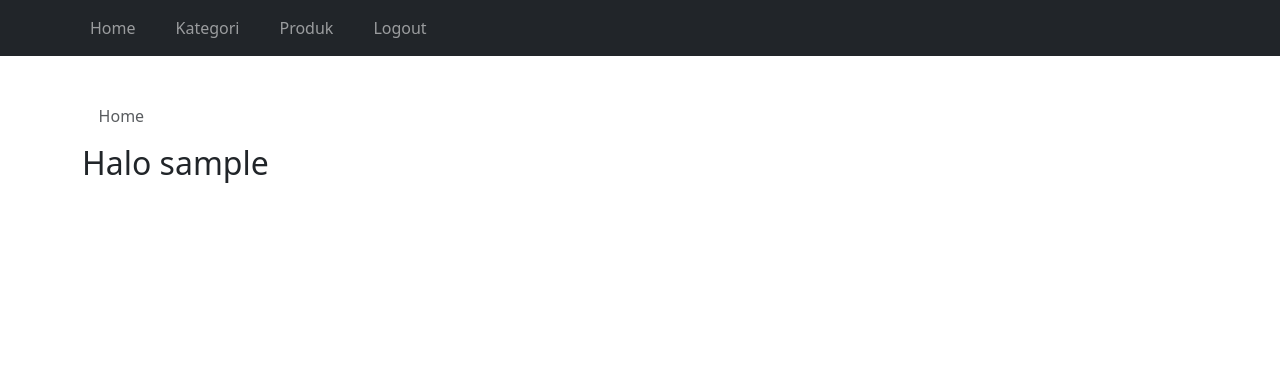
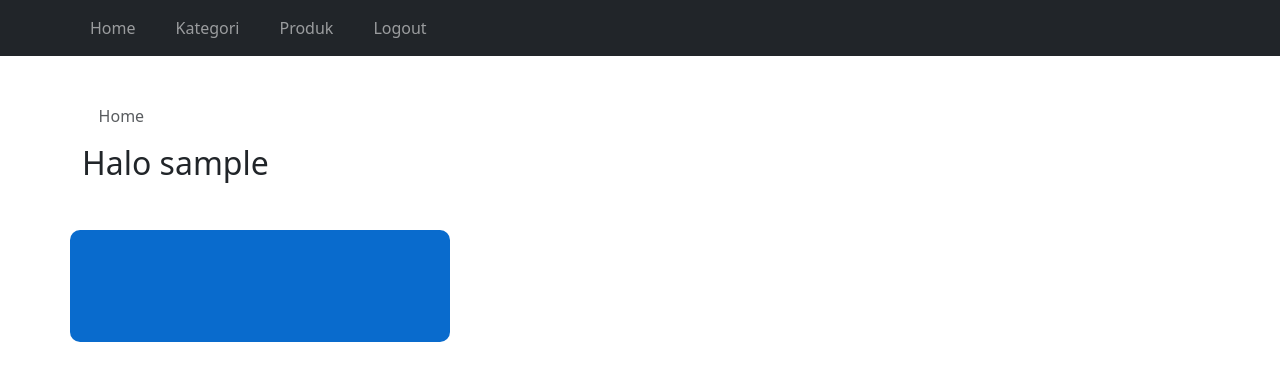
Before and after one commit to RayhanFaizAdzikra/pw2025_tubes_243040041, a PHP site: page / in a window 1280 px wide. Shown: the top 388 px of the page. Run offline with PHP 8.4, Linux system fonts and the light colour scheme; the visitor is signed in with stand-in values (Sample User, id 1); some libraries are stand-ins or nearby versions.

Commit message:
progres8

```diff
--- a/adminpanel/index.php
+++ b/adminpanel/index.php
@@ -11,6 +11,19 @@
     <link rel="stylesheet" href="../bootstrap/css/bootstrap.min.css">
     <link rel="stylesheet" href="../fontawesome/css/fontawesome.min.css">
 </head>
+
+<style>
+    .kotak {
+        border: solid;
+    }
+
+    .summary-kategori {
+        background-color:rgb(9, 107, 205);
+        border-radius: 10px;
+    }
+
+
+</style>
 <body>
     <?php require "navbar.php"; ?>
     <div class="container mt-5">
@@ -22,6 +35,18 @@
     </ol>
         </nav>
         <h2>Halo <?php echo $_SESSION['username']?></h2>
+
+        <div class="container mt-5"></div>
+        <div class="row">
+            <div class="col-lg-4 summary-kategori p-3">
+                <div class="row">
+                    <div class="col-6">
+                        <i class="fas fa-align-justify fa-5x text-black-50"></i>
+                    </div>
+                    <div></div>
+                </div>
+            </div>
+        </div>
     </div>
 
     <script src="">../bootstrap/js/bootstrap.bundle.min.js</script>
```
